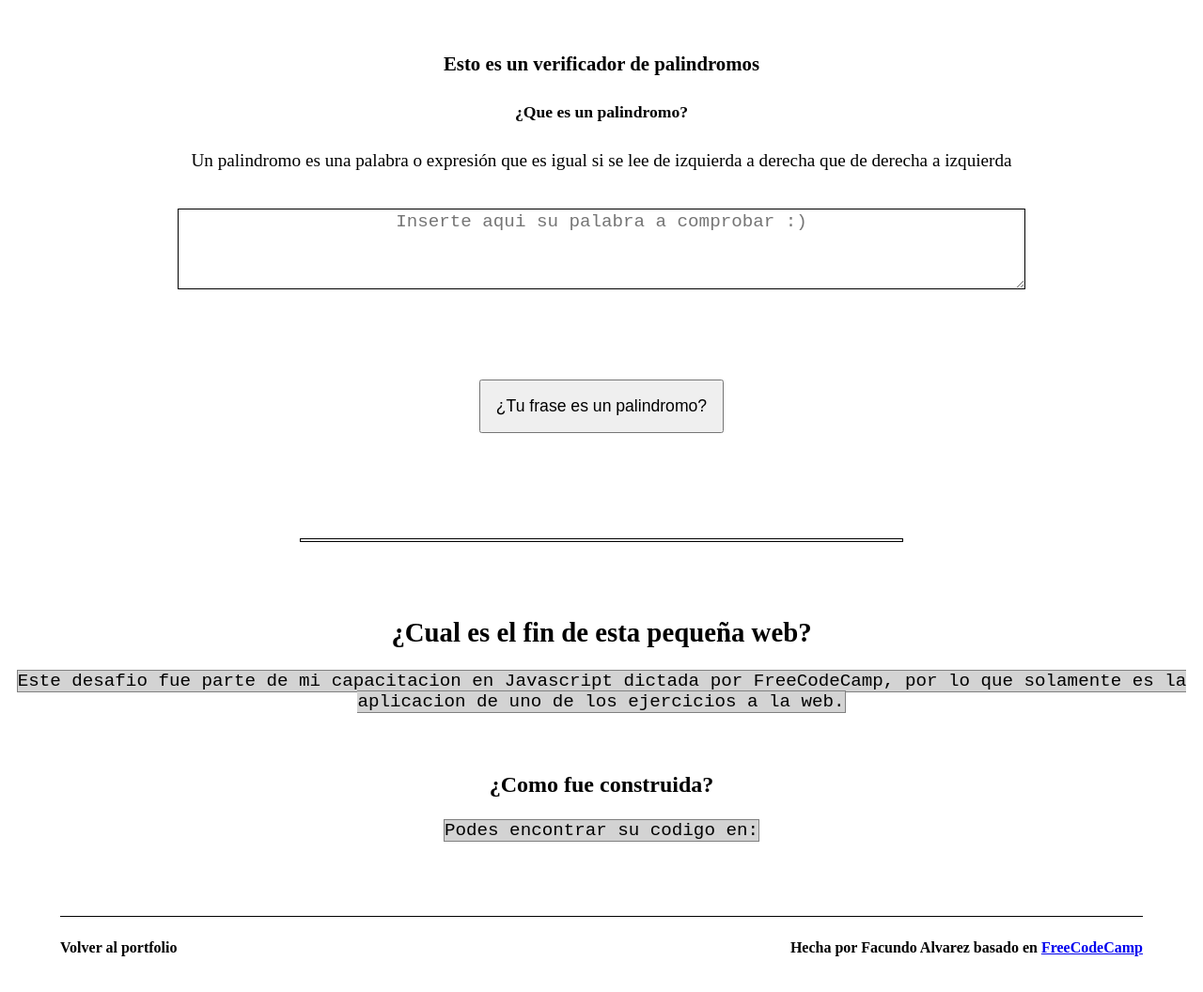
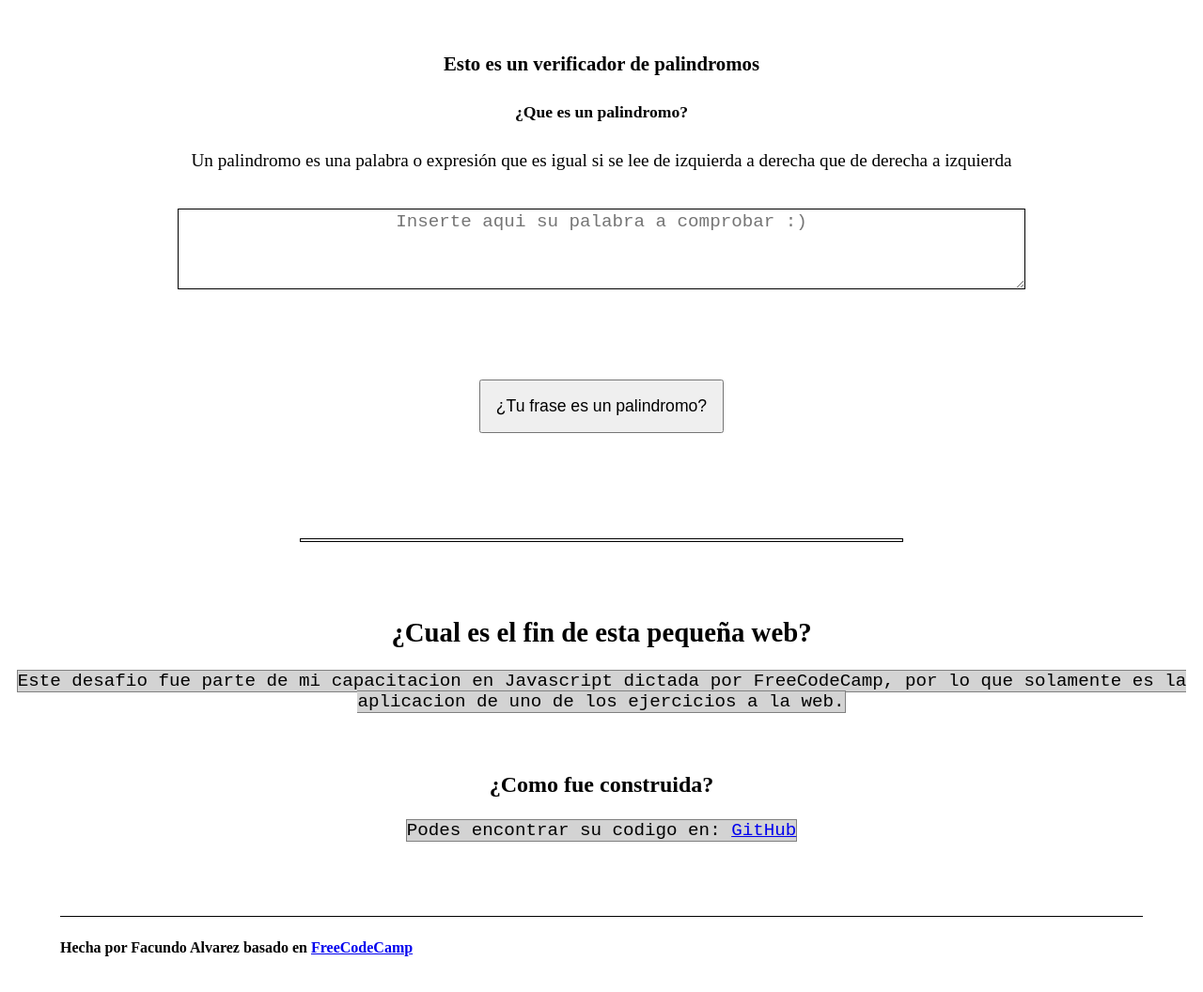
Before and after one commit to iFaaka/Palindromos, a plain HTML site: page index.html in a window 1280 px wide. Shown: the whole page at 94% size. Drawn offline with nearby package versions, Linux system fonts and the light colour scheme.

Commit message:
Chequeo que todo este bien para Publico
Fue revisado el proyecto para ver si podia ser puesto como publico

```diff
--- a/index.html
+++ b/index.html
@@ -52,7 +52,7 @@
 
     <article id="comoFue">
         <h3>¿Como fue construida?</h3>
-        <code>Podes encontrar su codigo en: </code>
+        <code>Podes encontrar su codigo en: <a href="https://github.com/iFaaka/Palindromos">GitHub</a> </code>
     </article>
 
 </section>
@@ -60,7 +60,7 @@
 
 <footer>
 
-    <a>Volver al portfolio</a>
+
     <p>Hecha por Facundo Alvarez basado en <a target="_blank"href="https://www.freecodecamp.org/learn">FreeCodeCamp</a></p>
 
 </footer>
```
